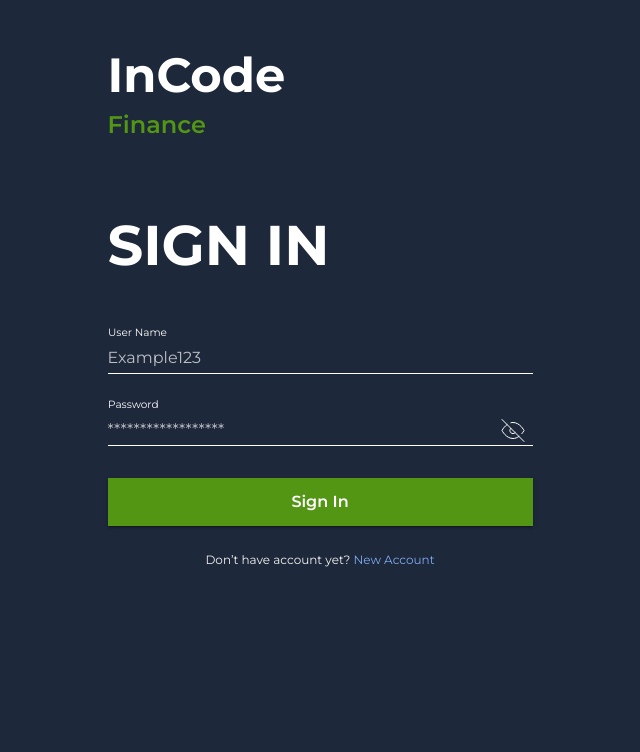
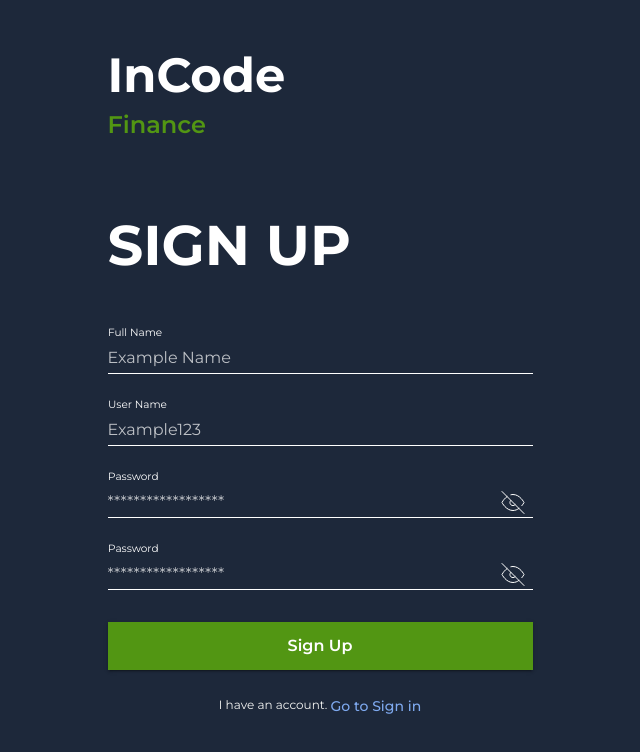
Before and after one commit to illiakornyk/demo-app-sign-up, a React (Create React App) app: page /auth in a window 1280 px wide. Shown: the top 752 px of the page, without its empty margins (320-960 px from the left). Built offline with nearby package versions, Linux system fonts and the light colour scheme.

Commit message:
feat: add toggle for Forms components

```diff
--- a/src/components/auth/sign-in-form/index.tsx
+++ b/src/components/auth/sign-in-form/index.tsx
@@ -15,7 +15,11 @@ interface InputTypes {
   password: string;
 }
 
-const SignInForm: React.FC = () => {
+interface SignInFormProps {
+  onToggleForm: () => void;
+}
+
+const SignInForm: React.FC<SignInFormProps> = ({ onToggleForm }) => {
   const dispatch = useDispatch<AppDispatch>();
 
   const {
@@ -112,15 +116,22 @@ const SignInForm: React.FC = () => {
           }}
         >
           Don’t have account yet?{' '}
-          <Link
-            href="/sign-up"
+          <Button
+            onClick={onToggleForm}
             sx={{
               color: 'hsla(217, 79%, 72%, 1)',
               textDecoration: 'none',
+              backgroundColor: 'transparent',
+              border: 'none',
+              padding: 0,
+              textTransform: 'none',
+              '&:hover': {
+                backgroundColor: 'transparent',
+              },
             }}
           >
             New Account
-          </Link>
+          </Button>
         </Typography>
       </Box>
     </Box>
--- a/src/components/auth/sign-up-form/index.tsx
+++ b/src/components/auth/sign-up-form/index.tsx
@@ -16,7 +16,11 @@ interface InputTypes {
   'confirm-password': string;
 }
 
-const SignUpForm: React.FC = () => {
+interface SignUpFormProps {
+  onToggleForm: () => void;
+}
+
+const SignUpForm: React.FC<SignUpFormProps> = ({ onToggleForm }) => {
   const {
     handleSubmit,
     register,
@@ -123,15 +127,22 @@ const SignUpForm: React.FC = () => {
           }}
         >
           I have an account.{' '}
-          <Link
-            href="/sign-in"
+          <Button
+            onClick={onToggleForm}
             sx={{
               color: 'hsla(217, 79%, 72%, 1)',
               textDecoration: 'none',
+              backgroundColor: 'transparent',
+              border: 'none',
+              padding: 0,
+              textTransform: 'none',
+              '&:hover': {
+                backgroundColor: 'transparent',
+              },
             }}
           >
             Go to Sign in
-          </Link>
+          </Button>
         </Typography>
       </Box>
     </Box>
--- a/src/pages/Auth/index.tsx
+++ b/src/pages/Auth/index.tsx
@@ -2,8 +2,15 @@ import { Box } from '@mui/material';
 import SignInForm from '../../components/auth/sign-in-form';
 import SignUpForm from '../../components/auth/sign-up-form';
 import Header from '../../components/header';
+import { useState } from 'react';
 
 function AuthPage() {
+  const [showSignIn, setShowSignIn] = useState(false);
+
+  const handleToggleForm = () => {
+    setShowSignIn((prevShowSignIn) => !prevShowSignIn);
+  };
+
   return (
     <Box
       sx={{
@@ -22,8 +29,11 @@ function AuthPage() {
         }}
       >
         <Header title="InCode" subtitle="Finance" />
-        {/* <SignUpForm /> */}
-        <SignInForm />
+        {showSignIn ? (
+          <SignInForm onToggleForm={handleToggleForm} />
+        ) : (
+          <SignUpForm onToggleForm={handleToggleForm} />
+        )}
       </Box>
     </Box>
   );
```
Also changed, not shown: tsconfig.json (+7 -8 lines).
